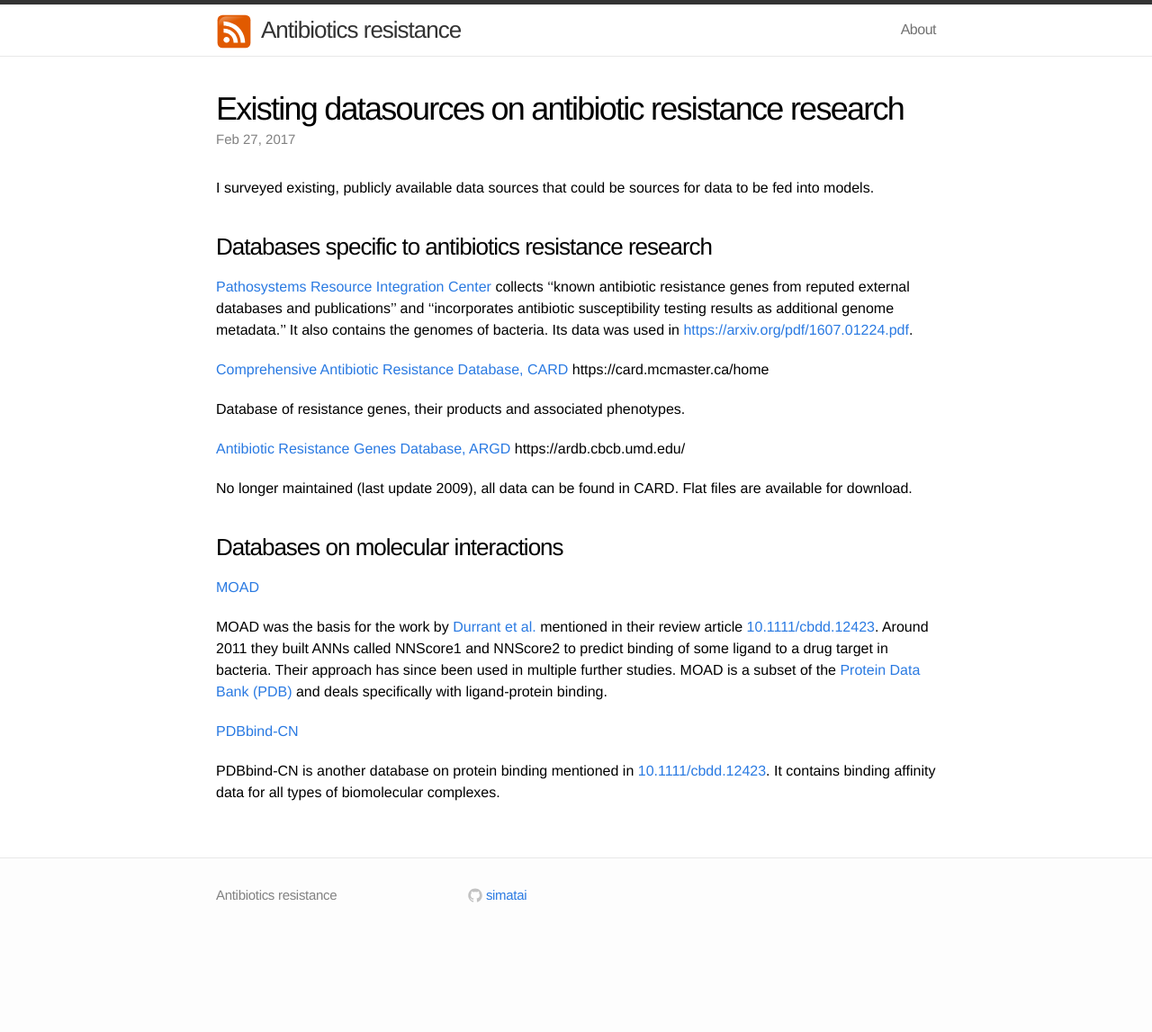
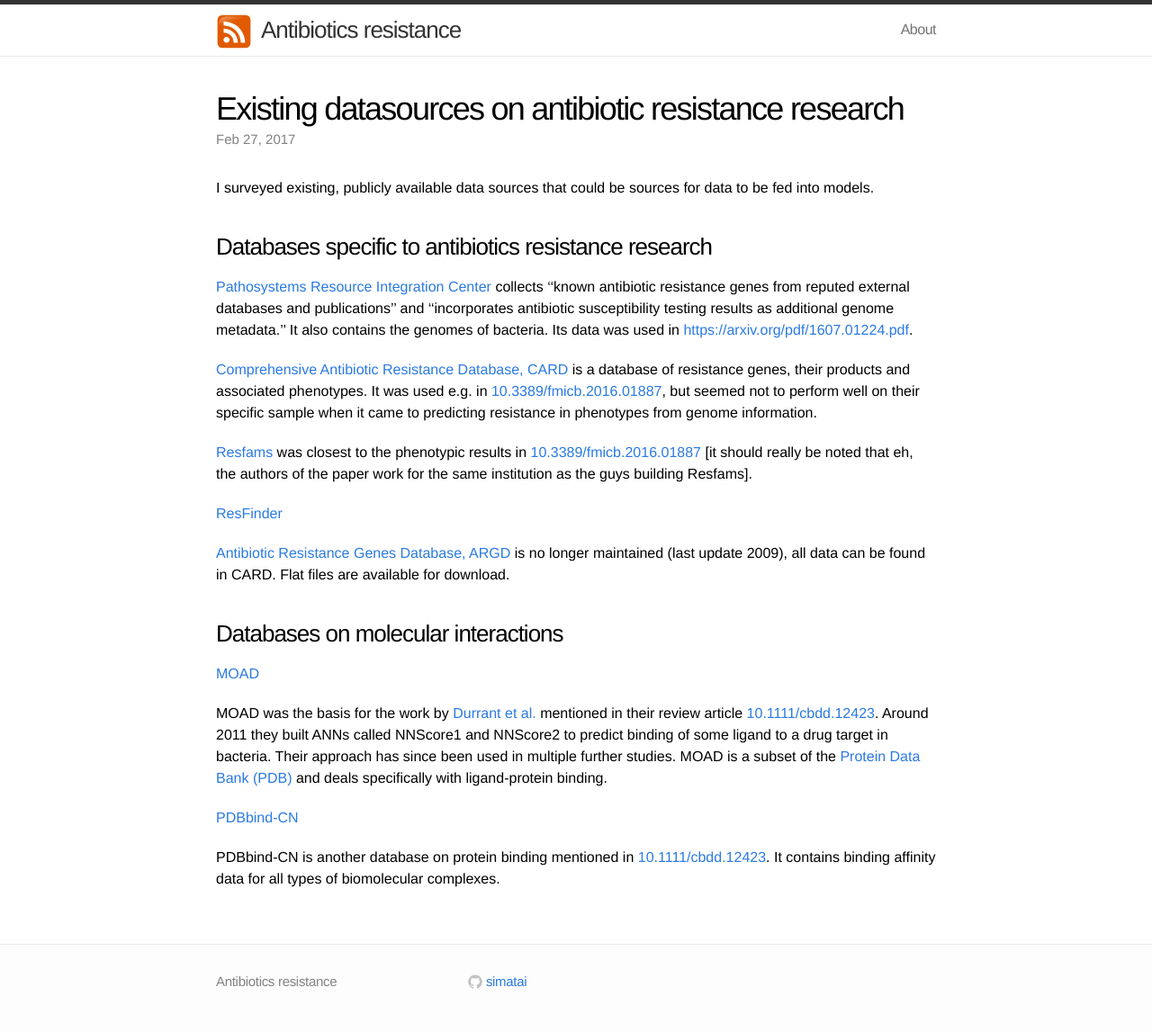
Before and after one commit to simatai/simatai.github.io, a Jekyll site: the page built from _posts/2017-02-27-existing-datasources.md, in a window 1280 px wide. Shown: the whole page at 90% size. Built offline with Jekyll 4.4.1, drawn with Linux system fonts in a browser that asks for light colours; before the commit the page ends 1051 px from its top, so only the background shows below that.

Commit message:
Update 2017-02-27-existing-datasources.md

```diff
--- a/_posts/2017-02-27-existing-datasources.md
+++ b/_posts/2017-02-27-existing-datasources.md
@@ -10,13 +10,13 @@ I surveyed existing, publicly available data sources that could be sources for d
 
 [Pathosystems Resource Integration Center](https://www.patricbrc.org/) collects ''known antibiotic resistance genes from reputed external databases and publications'' and ''incorporates antibiotic susceptibility testing results as additional genome metadata.'' It also contains the genomes of bacteria. Its data was used in [https://arxiv.org/pdf/1607.01224.pdf](https://arxiv.org/pdf/1607.01224.pdf).
 
-[Comprehensive Antibiotic Resistance Database, CARD](https://card.mcmaster.ca/home)  https://card.mcmaster.ca/home
+[Comprehensive Antibiotic Resistance Database, CARD](https://card.mcmaster.ca/home) is a database of resistance genes, their products and associated phenotypes. It was used e.g. in [10.3389/fmicb.2016.01887](https://doi.org/10.3389/fmicb.2016.01887), but seemed not to perform well on their specific sample when it came to predicting resistance in phenotypes from genome information.
 
-Database of resistance genes, their products and associated phenotypes.
+[Resfams](http://www.dantaslab.org/resfams/) was closest to the phenotypic results in [10.3389/fmicb.2016.01887](https://doi.org/10.3389/fmicb.2016.01887) [it should really be noted that eh, the authors of the paper work for the same institution as the guys building Resfams].
 
-[Antibiotic Resistance Genes Database, ARGD](https://ardb.cbcb.umd.edu/) https://ardb.cbcb.umd.edu/
+[ResFinder](https://cge.cbs.dtu.dk/services/ResFinder/)
 
-No longer maintained (last update 2009), all data can be found in CARD. Flat files are available for download.
+[Antibiotic Resistance Genes Database, ARGD](https://ardb.cbcb.umd.edu/) is no longer maintained (last update 2009), all data can be found in CARD. Flat files are available for download.
 
 ### Databases on molecular interactions
 
```
